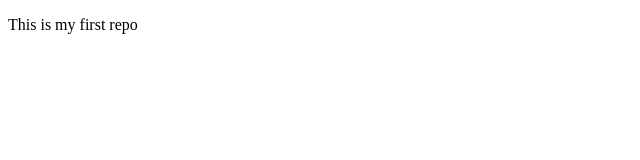
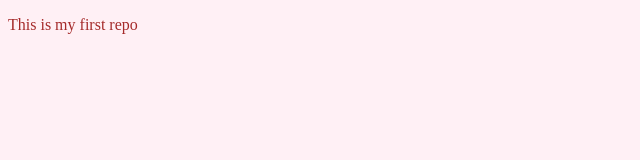
Before and after one commit to lanagrace/myFirstRepo, a plain HTML site: page index.html in a window 1280 px wide. Shown: the whole page, without its empty margins (0-640 px from the left). Drawn offline with Linux system fonts and the light colour scheme.

Commit message:
changes to p and body colors

```diff
--- a/css/style.css
+++ b/css/style.css
@@ -0,0 +1,8 @@
+body{
+
+    background-color: lavenderblush;
+}
+
+p{
+    color: brown;
+}
--- a/index.html
+++ b/index.html
@@ -4,6 +4,7 @@
     <meta charset="UTF-8">
     <meta name="viewport" content="width=device-width, initial-scale=1.0">
     <meta http-equiv="X-UA-Compatible" content="ie=edge">
+    <link rel="stylesheet" href="css/style.css">
     <title>Document</title>
 </head>
 <body>
```
